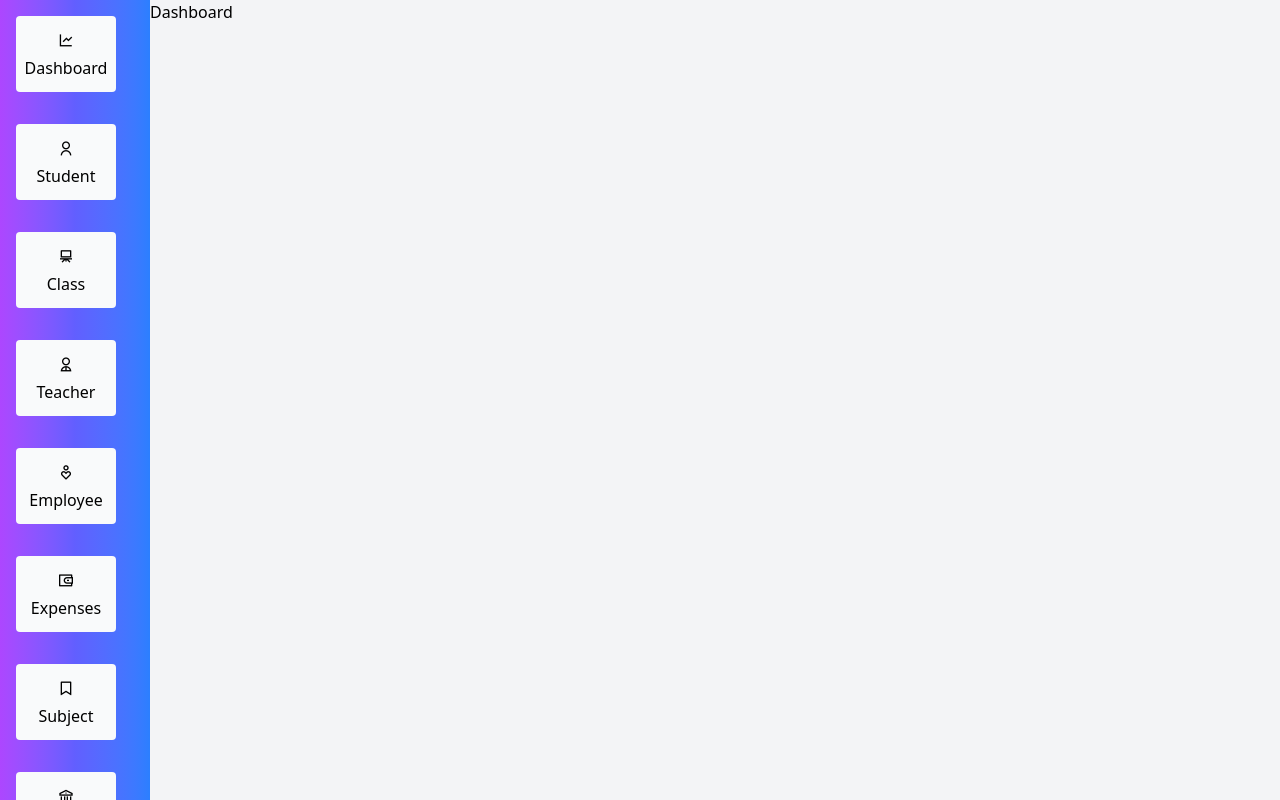
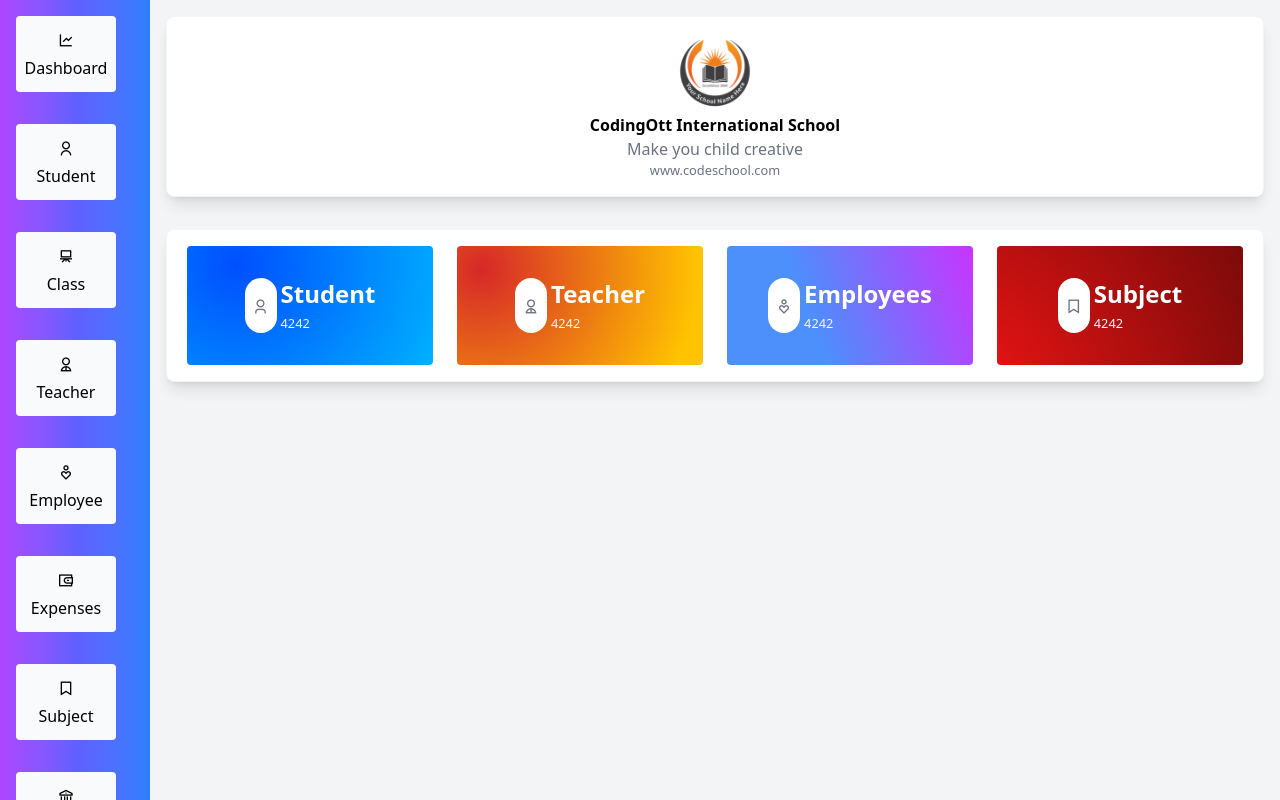
Before and after one commit to bholusaini/school, a React (Vite) app: page /app/dashboard in a window 1280 px wide. Built offline with nearby package versions, Linux system fonts and the light colour scheme.

Commit message:
done dashboard card ui

```diff
--- a/src/component/app/Dashboard.tsx
+++ b/src/component/app/Dashboard.tsx
@@ -1,7 +1,68 @@
-
+import Card from "../shared/card"
+import schoollogo from "../../assets/school.png"
 const Dashboard = () => {
   return (
-    <div>Dashboard</div>
+    <>
+  <div className="p-4">
+    <Card>
+      <div className="flex flex-col items-center">
+      <img src={schoollogo} alt="" className="w-20" />
+       <h1 className="text-black font-semibold">CodingOtt International School</h1>
+        <label> Make you child creative</label>
+         <small>www.codeschool.com</small>
+      </div>
+    </Card>
+  </div>
+
+  <div className="p-4">
+    <Card>
+      <div className=" grid grid-cols-4 gap-6 ">
+
+        <div className="rounded p-8  bg-[radial-gradient(circle_404px_at_20.3%_15.9%,_rgba(0,79,255,1)_0%,_rgba(0,240,255,1)_90%)] flex justify-center gap-1" >
+          <button className="bg-white px-2 py-1 rounded-full">
+             <i className="ri-user-3-line"></i>
+          </button>
+          <div className="flex flex-col gap-1">
+            <h1 className="text-white  text-2xl font-semibold">Student</h1>
+            <small className="text-gray-100">4242</small>
+          </div>
+        </div>
+
+        <div className="rounded p-8  bg-[radial-gradient(circle_farthest-corner_at_10%_20%,_rgba(214,40,40,1)_0%,_rgba(255,195,0,1)_90%)] flex justify-center gap-1" >
+          <button className="bg-white px-2 py-1 rounded-full">
+             <i className="ri-user-2-line"></i>
+          </button>
+          <div className="flex flex-col gap-1 ">
+            <h1 className="text-white  text-2xl font-semibold">Teacher</h1>
+            <small className="text-gray-100">4242</small>
+          </div>
+        </div>
+
+        <div className="rounded p-8  bg-[linear-gradient(69.2deg,_rgba(77,143,251,1)_35.3%,_rgba(202,51,255,1)_100.3%)] flex justify-center gap-1" >
+          <button className="bg-white px-2 py-1 rounded-full">
+             <i className="ri-empathize-line"></i>
+          </button>
+          <div className="flex flex-col gap-1">
+            <h1 className="text-white  text-2xl font-semibold">Employees</h1>
+            <small className="text-gray-100">4242</small>
+          </div>
+        </div>
+
+        <div className="rounded p-8  bg-[radial-gradient(circle_1588px_at_-27.3%_144%,_rgba(255,22,22,1)_0%,_rgba(0,0,0,1)_43.4%,_rgba(0,0,0,1)_65.8%,_rgba(255,22,22,1)_100.2%)] flex justify-center gap-1" >
+          <button className="bg-white px-2 py-1 rounded-full">
+             <i className="ri-bookmark-line"></i>
+          </button>
+          <div className="flex flex-col gap-1">
+            <h1 className="text-white  text-2xl font-semibold">Subject</h1>
+            <small className="text-gray-100">4242</small>
+          </div>
+        </div>
+
+
+      </div>
+    </Card>
+  </div>
+    </>
   )
 }
 
```
